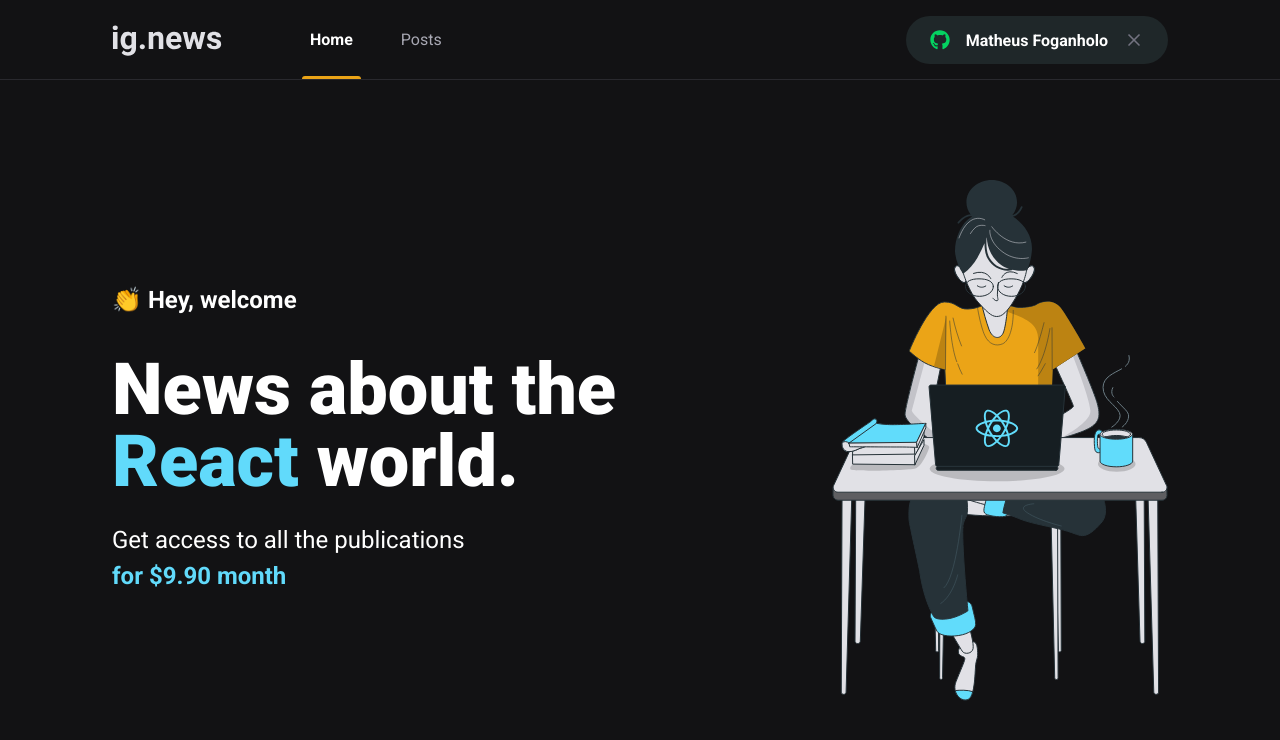
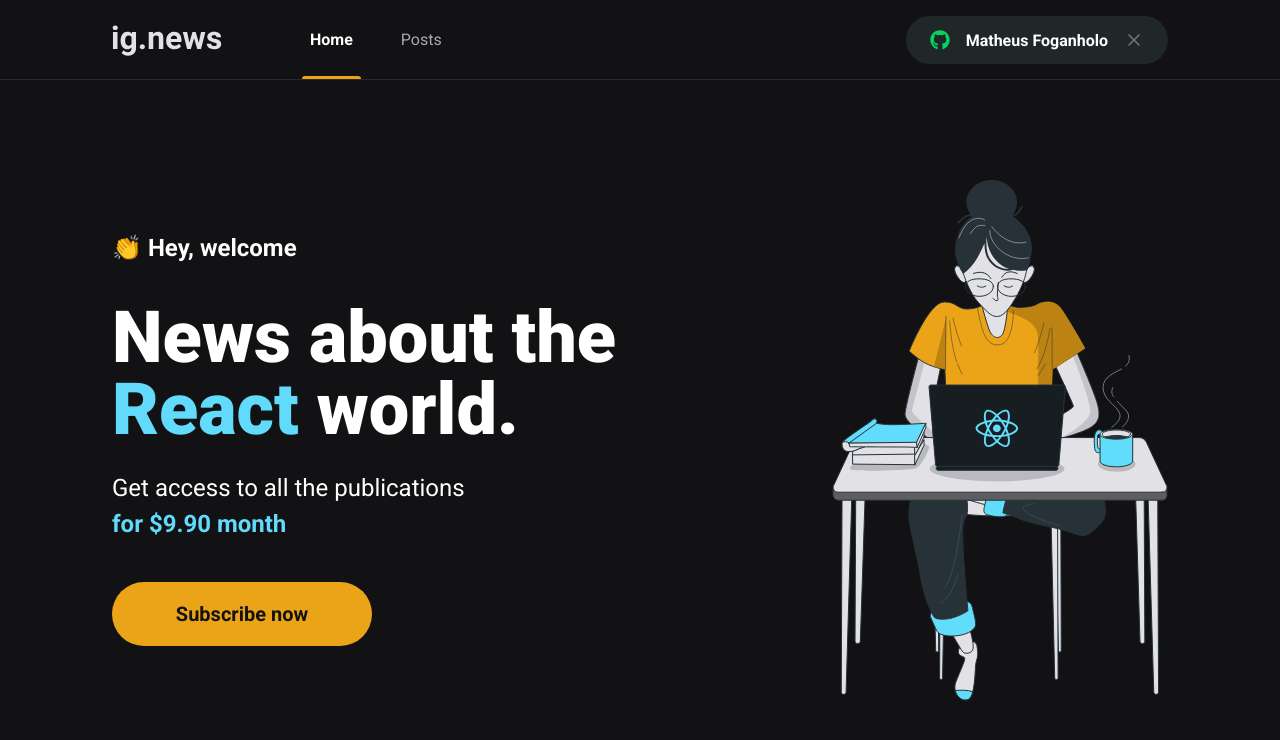
Before and after one commit to MatheusFoganholo/ig-news, a Next.js app: page / in a window 1280 px wide. Shown: the top 740 px of the page. Built offline with nearby package versions, Linux system fonts and the light colour scheme.

Commit message:
Importing subscribeButton on home page

```diff
--- a/src/pages/home.module.scss
+++ b/src/pages/home.module.scss
@@ -37,4 +37,8 @@
       font-weight: bold;
     }
   }
+
+  button {
+    margin-top: 2.5rem;
+  }
 }
--- a/src/pages/index.tsx
+++ b/src/pages/index.tsx
@@ -1,4 +1,5 @@
 import Head from "next/head";
+import { SubscribeButton } from "../components/SubscribeButton";
 import styles from "./home.module.scss";
 
 export default function Home() {
@@ -18,6 +19,7 @@ export default function Home() {
             <br />
             <span>for $9.90 month</span>
           </p>
+          <SubscribeButton />
         </section>
         <img src="/images/avatar.svg" alt="Girl coding" />
       </main>
```
